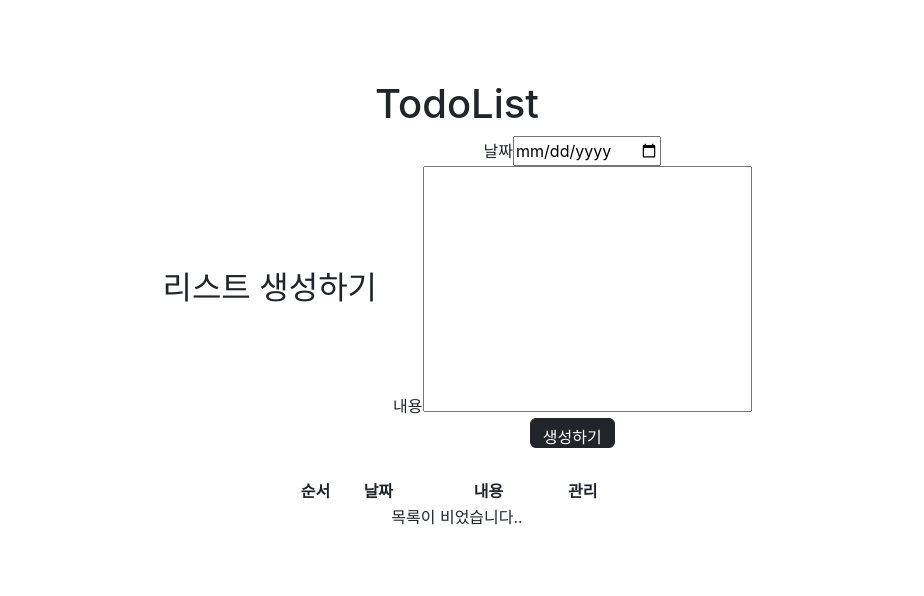
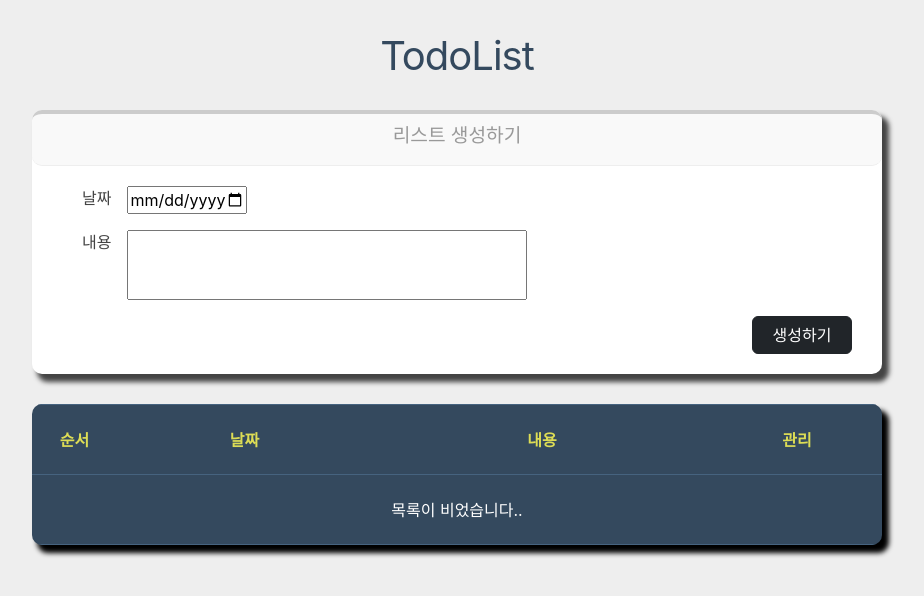
Before and after one commit to kanghunK/todolist_redux, a React (Create React App) app: page / in a window 1280 px wide. Shown: the top 596 px of the page, without its empty margins (183-1107 px from the left). Built offline with nearby package versions, Linux system fonts and the light colour scheme.

Commit message:
Modify: 변경된 .css, .css.map 파일 업로드

```diff
--- a/src/features/todolist/css/todoList.module.css
+++ b/src/features/todolist/css/todoList.module.css
@@ -1,22 +1,159 @@
 .container {
-  height: 100vh;
-  padding: 5rem 0;
+  padding: 2rem 0;
   box-sizing: border-box;
 }
 .container .generator {
   display: flex;
-  align-items: center;
-  justify-content: center;
+  flex-direction: column;
+  max-width: 850px;
+  min-width: 350px;
+  margin: 30px auto;
+  background-color: white;
+  box-shadow: 6px 7px 5px 1px;
+  border-radius: 10px;
+}
+.container .generator .generator_header {
+  position: relative;
+  background: #f9f9f9;
+  width: 100%;
+  padding: 10px 30px;
+  border-top: 4px solid #ccc;
+  border-bottom: 1px solid #eee;
+  border-radius: 10px;
+  color: #999;
+}
+.container .generator .generator_header h2 {
+  display: inline-block;
+  font-size: 1.2rem;
+}
+.container .generator .generator_header .generator_loading {
+  position: absolute;
+  right: 30px;
+}
+.container .generator .generator_content {
+  display: flex;
+  flex-direction: column;
+  width: 100%;
+  padding: 20px 0;
   gap: 1rem;
-  margin-bottom: 30px;
 }
-.container .generator .select_date,
-.container .generator .create_btn {
-  height: 30px;
+.container .generator .generator_content > div {
+  display: flex;
+  margin-left: 50px;
 }
-.container .generator .text_content {
+.container .generator .generator_content > div label {
+  margin-right: 1rem;
+}
+.container .generator .generator_content .select_date {
+  width: 120px;
+}
+.container .generator .generator_content .btn_wrapper {
+  justify-content: right;
+}
+.container .generator .generator_content .btn_wrapper .create_btn {
+  width: 100px;
+  margin-right: 30px;
+}
+.container .generator .generator_content .text_content {
+  width: 50%;
+  height: 70px;
   resize: none;
 }
-.container table {
+.container .rwd-table {
+  table-layout: fixed;
+  width: 100%;
+  max-width: 850px;
+  min-width: 350px;
   margin: auto;
+  overflow: hidden;
+  color: #fff;
+  background: #34495e;
+  border-radius: 10px;
+  box-shadow: 6px 7px 5px 1px black;
+}
+.container .rwd-table tr {
+  height: 70px;
+  border-top: 1px solid #ddd;
+  border-bottom: 1px solid #ddd;
+  border-color: #46637f;
+}
+.container .rwd-table tr .generator_loading {
+  position: absolute;
+  left: -20px;
+  top: 36%;
+  width: 25px;
+  height: 25px;
+}
+.container .rwd-table th {
+  display: none;
+}
+.container .rwd-table td.manage_btn {
+  position: relative;
+  padding-right: 1rem;
+}
+.container .rwd-table td.manage_btn button:first-of-type {
+  margin-right: 10px;
+}
+.container .rwd-table td.v_td {
+  display: block;
+  text-align: left;
+  margin: 0.5em 1em;
+}
+.container .rwd-table td.v_td:first-of-type {
+  padding-top: 0.5em;
+}
+.container .rwd-table td.v_td.last {
+  padding-bottom: 0.5em;
+}
+.container .rwd-table td.v_td:before {
+  content: attr(data-th) ": ";
+  display: inline-block;
+  width: 3.5em;
+  font-weight: bold;
+}
+.container .rwd-table th,
+.container .rwd-table td:before {
+  color: #dd5;
+}
+
+body {
+  padding: 0 2em;
+  font-family: Montserrat, sans-serif;
+  -webkit-font-smoothing: antialiased;
+  text-rendering: optimizeLegibility;
+  color: #444;
+  background: #eee;
+}
+@media screen and (min-width: 350px) {
+  body {
+    padding: 0 4rem;
+  }
+}
+
+h1 {
+  font-weight: normal;
+  letter-spacing: -1px;
+  color: #34495e;
+}
+
+@media (min-width: 820px) {
+  .container .rwd-table th,
+  .container .rwd-table td {
+    display: table-cell;
+    padding: 0.25em 0.5em;
+  }
+  .container .rwd-table td.v_td {
+    display: table-cell;
+    text-align: center;
+  }
+  .container .rwd-table td.v_td:first-of-type {
+    padding-top: 0.25em;
+  }
+  .container .rwd-table td.v_td.last {
+    padding-bottom: 0.25em;
+  }
+  .container .rwd-table td.v_td::before {
+    display: none;
+    padding: 1em !important;
+  }
 }/*# sourceMappingURL=todoList.module.css.map */
```
Also changed, not shown: 1 other file (tests, documents, lock files or other folders).
